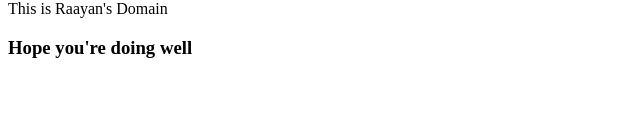
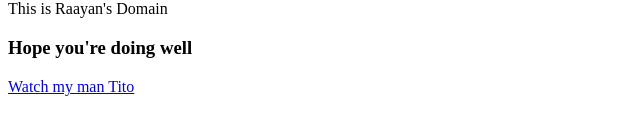
Before and after one commit to LWHSCoding/LWHSCoding.github.io, a plain HTML site: page index.html in a window 1280 px wide. Shown: the part 134-266 px from the top of the page, without its empty margins (0-640 px from the left). Drawn offline with Linux system fonts and the light colour scheme.

Commit message:
My Man Tito

```diff
--- a/index.html
+++ b/index.html
@@ -5,5 +5,6 @@
 <p><a href="/alex.html">Alex's website</a></p>
     <p>This is Raayan's Domain</p>
 <p><h3>Hope you're doing well</h3></p>
+    <p><a href=http://www.latimes.com/includes/projects/hollywood/portraits/tito_puente.jpg>Watch my man Tito</a></p>
 </body>
 </html>
```
